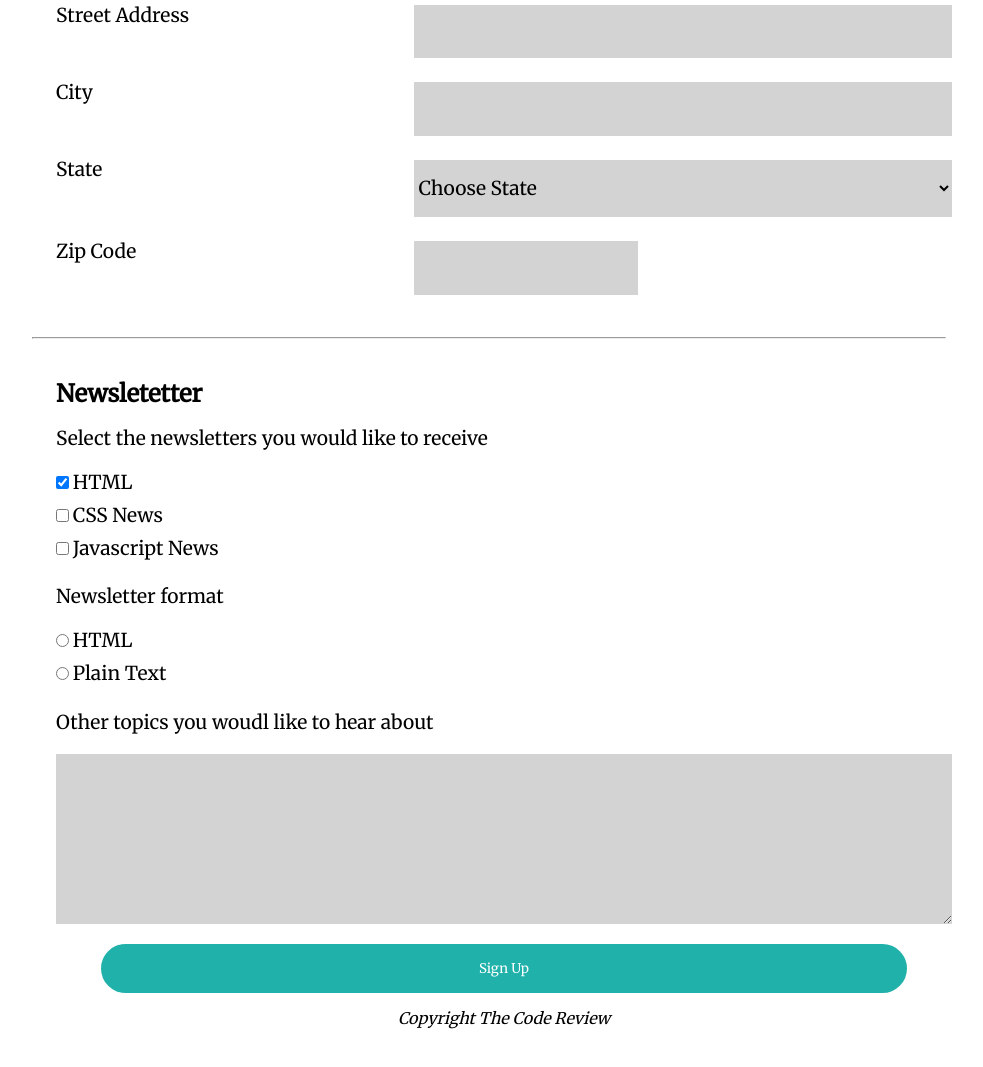
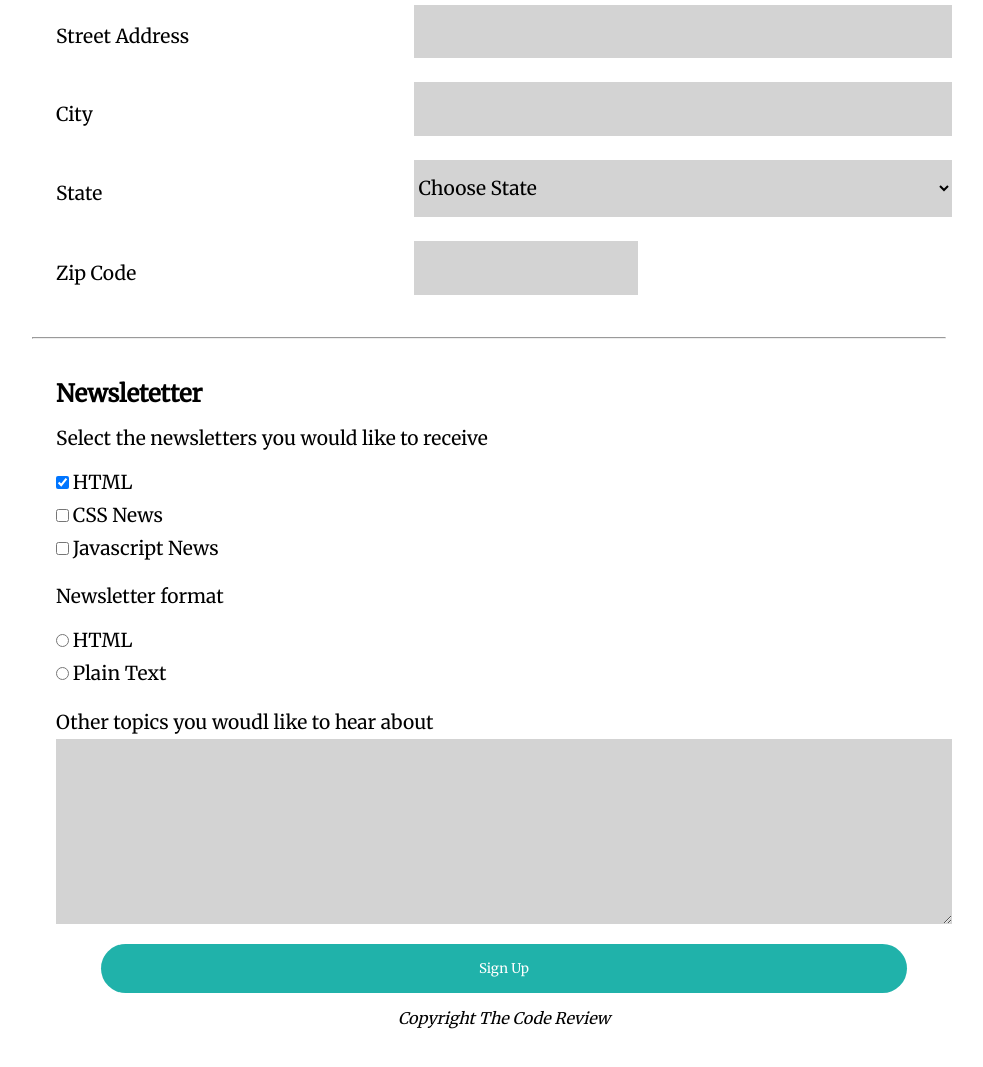
Before and after one commit to pattherogue/An-Online-Registration-Form, a plain HTML site: page index.html in a window 1280 px wide. Shown: the part 569-1636 px from the top of the page, without its empty margins (136-1119 px from the left). Drawn offline with Linux system fonts and the light colour scheme.

Commit message:
Corrections
Correction for resubmission

```diff
--- a/index.html
+++ b/index.html
@@ -143,8 +143,8 @@
                 </div>
 
                 <!--Text Area-->
-                <label id="other-topics" for="other-topics">Other topics you woudl like to hear about</label><br>
-                <textarea name="other" id="other-text" rows="10" cols="5"></textarea><br>
+                <label for="other-topics">Other topics you woudl like to hear about</label><br>
+                <textarea name="other" id="other-topics" rows="10" cols="5"></textarea><br>
 
                 <!--Submit Button-->
                 <div class="submit">
--- a/style.css
+++ b/style.css
@@ -168,7 +168,7 @@ select:focus {
     .contact-flex {
         display: flex;
         flex-direction: row;
-
+        align-items: center;
     }
 
     .contact-flex label {
```
